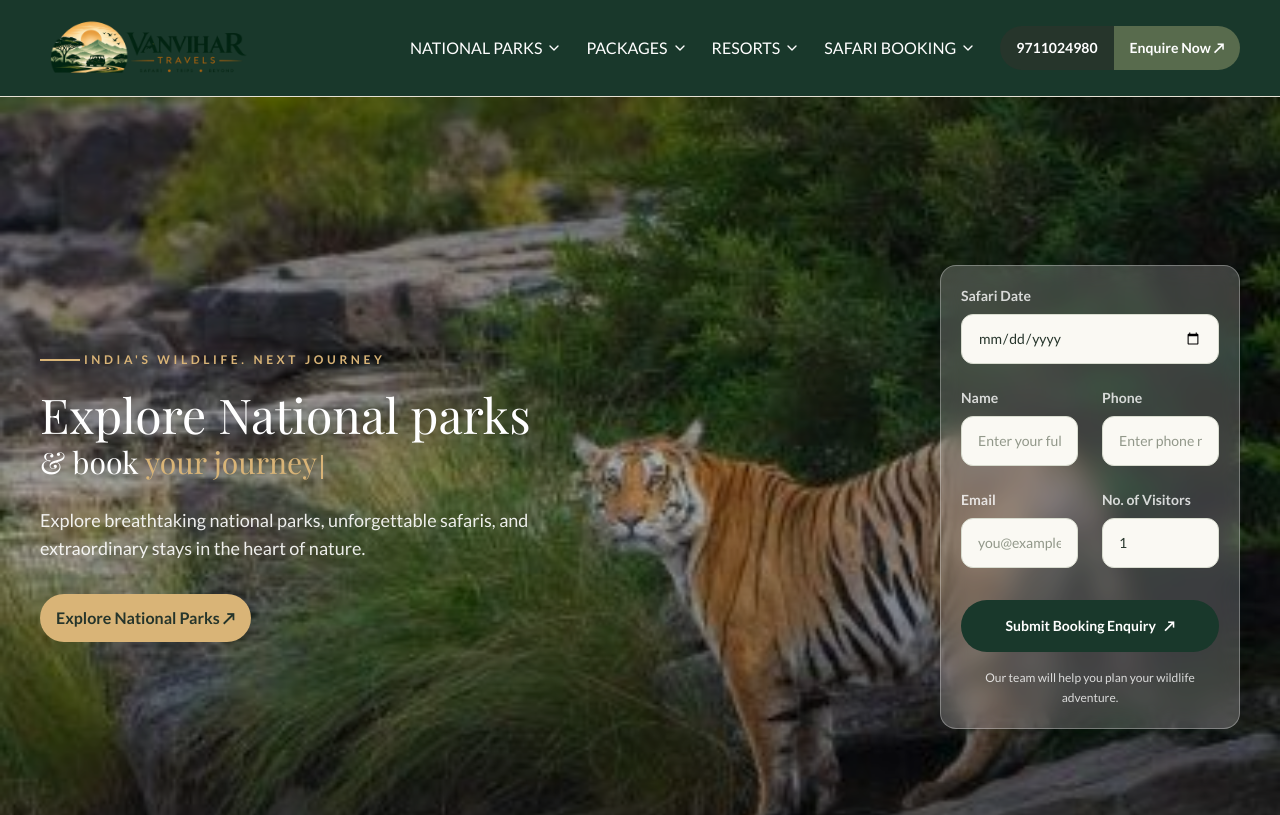
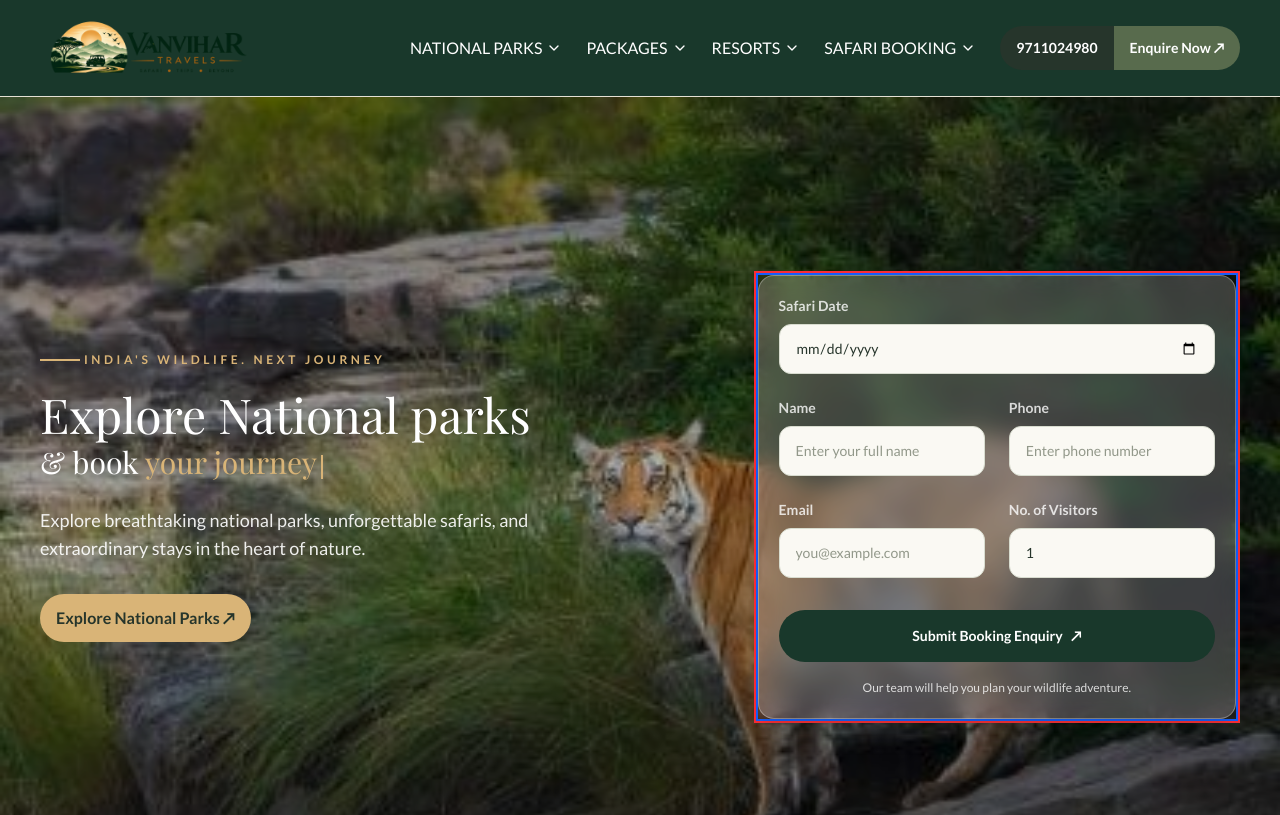
Before and after one commit to tushar11kumar2001/vanvihar-frontend, a Next.js app: page / in a window 1280 px wide. Shown: the top 815 px of the page. Built offline with nearby package versions, Linux system fonts and the light colour scheme; a web font is replaced by a local one.

Commit message:
form width

```diff
--- a/src/components/BookingForm.tsx
+++ b/src/components/BookingForm.tsx
@@ -34,7 +34,7 @@ export default function BookingForm() {
             id="safari-booking"
         >
 
-            <div className=" z-10 w-[300px] backdrop-blur-md">
+            <div className="border-2 border-blue-600 z-10  backdrop-blur-md">
                 <form
                     onSubmit={handleSubmit}
                     className="rounded-2xl border border-white/30 bg-white/20 p-5 shadow-xl shadow-[#19382B]/10 backdrop-blur-xl sm:p-5 md:p-5"
--- a/src/components/HeroSection.tsx
+++ b/src/components/HeroSection.tsx
@@ -118,7 +118,7 @@ export default function HeroSection() {
 
                 {/* Booking Form */}
                 <div
-                    className={`hidden md:block relative z-10 mt-8 w-full transition-all duration-700 ease-out md:absolute md:right-10 md:top-1/2 md:mt-0 md:w-auto ${isFormVisible
+                    className={`border-2 border-red-500 hidden md:block relative z-10 mt-8 transition-all duration-700 ease-out md:absolute md:right-10 md:top-1/2 md:mt-0 md:w-[38%] ${isFormVisible
                             ? "translate-y-0 opacity-100 md:-translate-y-1/2"
                             : "pointer-events-none translate-y-6 opacity-0 md:translate-y-[calc(-50%+24px)]"
                         }`}
--- a/src/components/Navbar.tsx
+++ b/src/components/Navbar.tsx
@@ -123,7 +123,7 @@ export default function Navbar() {
           aria-label={isMenuOpen ? "Close menu" : "Open menu"}
           aria-expanded={isMenuOpen}
           onClick={() => setIsMenuOpen((prev) => !prev)}
-          className="flex shrink-0 items-center justify-center rounded-lg p-2 text-deep-forest-green transition-colors hover:bg-[#e8e2d5] md:hidden"
+          className="flex shrink-0 items-center justify-center rounded-lg p-2 text-sunset-gold transition-colors hover:bg-[#e8e2d5] md:hidden"
         >
           {isMenuOpen ? (
             <X size={26} className="rotate-180 transition-transform duration-300" />
```
